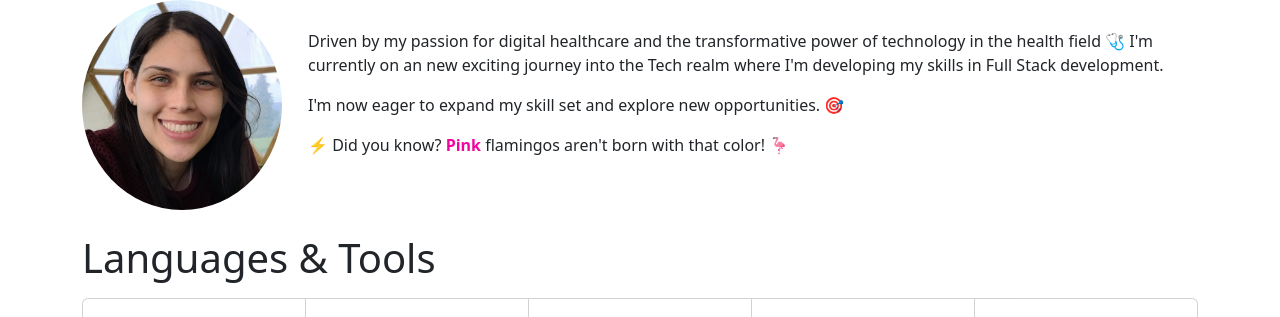
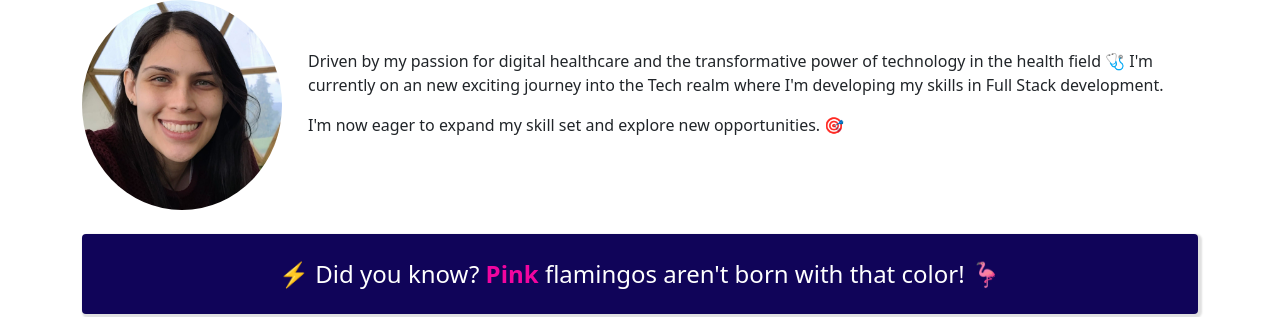
Before and after one commit to Mjuliafb/mjuliafb-portfolio, a plain HTML site: page index.html in a window 1280 px wide. Shown: the part 624-941 px from the top of the page. Drawn offline with nearby package versions, Linux system fonts and the light colour scheme.

Commit message:
twelveth commit quote add it

```diff
--- a/index.html
+++ b/index.html
@@ -36,7 +36,7 @@
             </div>
         </nav>
         <div class="parallax">
-            <div class="parallaxImgHeader" id="parallaxHeader">
+            <div class="parallaxImgHeader rounded-1" id="parallaxHeader">
                 <div class="internalText">
                     <h2>Hey! I'm <span> MJ</span> <br> Full Stack student <br> at 4Geeks Academy. </h2>
                 </div>
@@ -44,7 +44,7 @@
         </div>
     </header>
     <section class="about" id="aboutSection">
-        <div class="container mb-4">
+        <div class="container mb-3">
             <h1> About </h1>
             <div class="aboutParagraph d-flex align-items-center">
                 <div class="photoParagraph">
@@ -59,10 +59,16 @@
                         Full Stack development. </p>
 
                     <p> I'm now eager to expand my skill set and explore new opportunities. 🎯 </p>
-                    <p>⚡ Did you know? <span class="pinkSpan">Pink</span> flamingos aren't born with that color! 🦩
-                    </p>
                 </div>
-            </div>
+            </div> <!--quote nuevo comienza aqui -->
+            <figure class="quoteFlamenco text-center mt-4 mb-0">
+                <blockquote class="blockquote d-flex align-items-center text-center justify-content-center rounded-1 p-2">
+                  <h4>⚡ Did you know? <span class="pinkSpan">Pink</span> flamingos aren't born with that color! 🦩</h4>
+                </blockquote>
+                <figcaption class="blockquote-footer mb-0">
+                  Fun facts by <cite title="Source Title"> ChatGPT</cite>
+                </figcaption>
+              </figure>
         </div>
     </section>
     <section class="technologies">
--- a/style.css
+++ b/style.css
@@ -214,3 +214,24 @@ figure img {
     padding-bottom: 0.3em;
     text-decoration: none;
 }
+
+blockquote {
+    border-left:none
+}
+
+.quote-badge {
+    background-color: #000000;
+    background-color: rgba(0, 0, 0, 0.2);
+}
+
+.blockquote {
+
+    overflow: hidden;
+    background-color:#100459;
+    color: white;
+    box-shadow: 2px 2px 2px 2px #E0E0E0;
+    height: 80px;
+    align-items: center;
+    align-content: center;
+    line-height: 1.5;
+}
```
